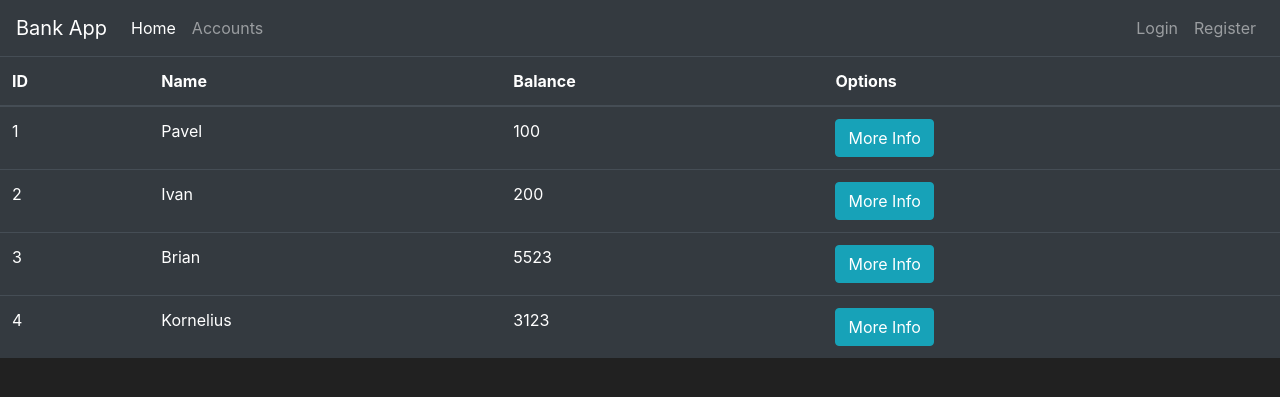
After one commit to BNukhkadiev/BankDB, a Flask app: page /accounts in a window 1280 px wide. The commit adds this page. Shown: the top 397 px of the page. Run offline with Flask 2, Linux system fonts and the light colour scheme; some libraries are stand-ins or nearby versions.

Commit message:
Added Template Inheritance. Also Added Accounts page

```diff
--- a/app.py
+++ b/app.py
@@ -25,18 +25,8 @@ class Account(db.Model):
     """
     id = db.Column(db.Integer(), primary_key=True)
     balance = db.Column(db.Float(), nullable=False)
-    client_id = db.ForeignKey(Client.id)
+    client_id = db.Column(db.Integer, db.ForeignKey(Client.id))
     currency = db.String(db.String(length=15))
-
-
-class Credit(db.Model):
-    """
-    Класс таблицы содержащей данные об оформленных кредитах
-    """
-    id = db.Column(db.Integer(), primary_key=True)
-    percentage = db.Column(db.Float(), nullable=False)
-    credit_amount = db.Column(db.Float, nullable=False)
-    last_payment_date = db.Column(db.Date, nullable=False)
 
 
 class Transfer(db.Model):
@@ -44,8 +34,8 @@ class Transfer(db.Model):
     Класс таблицы содержащей данные о переводах
     """
     id = db.Column(db.Integer(), primary_key=True)
-    receiver_account_id = db.ForeignKey(Account.id)
-    sender_account_id = db.ForeignKey(Account.id)
+    receiver_account_id = db.Column(db.Integer, db.ForeignKey(Account.id))
+    sender_account_id = db.Column(db.Integer, db.ForeignKey(Account.id))
     transfer_amount = db.Column(db.Float, nullable=False)
 
 
@@ -59,31 +49,43 @@ class Employee(db.Model):
 
 
 # Добавить эти таблицы (У них не работает Foreign KEy посмотри как это пофиксить в репозитории heelo flask
-# class Credit(db.Model):
-#     id = db.Column(db.Integer(), primary_key=True)
-#     employee_id = db.ForeignKey(Employee.id)
-#     client_id = db.ForeignKey(Client.id)
-#     percentage = db.Column(db.Float(), nullable=False)
-#     credit_amount = db.Column(db.Float(), nullable=False)
-#     last_payment_date = db.Column(db.Date(), nullable=False)
-#
-#
-# class Service(db.Model):
-#     id = db.Column(db.Integer(), primary_key=True)
-#     service_name = db.Column(db.String(225), nullable=False)
-#
-#
-# class Payment(db.Model):
-#     id = db.Column(db.Integer(), primary_key=True)
-#     payment_amount = db.Column(db.Float(), nullable=False)
-#     employee_id = db.ForeignKey(Employee.id)
-#     account_id = db.ForeignKey(Account.id)
+class Credit(db.Model):
+    id = db.Column(db.Integer(), primary_key=True)
+    employee_id = db.Column(db.Integer, db.ForeignKey(Employee.id))
+    client_id = db.Column(db.Integer, db.ForeignKey(Client.id))
+    percentage = db.Column(db.Float(), nullable=False)
+    credit_amount = db.Column(db.Float(), nullable=False)
+    last_payment_date = db.Column(db.Date(), nullable=False)
+
+
+class Service(db.Model):
+    id = db.Column(db.Integer(), primary_key=True)
+    service_name = db.Column(db.String(225), nullable=False)
+
+
+class Payment(db.Model):
+    id = db.Column(db.Integer(), primary_key=True)
+    payment_amount = db.Column(db.Float(), nullable=False)
+    employee_id = db.Column(db.Integer, db.ForeignKey(Employee.id))
+    account_id = db.Column(db.Integer, db.ForeignKey(Account.id))
 
 
 @app.route('/')
-def index():
+@app.route('/home')
+def home_page():
     name = request.args.get('name', 'world')
     return render_template('index.html', name=name)
+
+
+@app.route("/accounts")
+def accounts_page():
+    accounts = [
+        {'id': 1, 'name': 'Pavel', 'balance': 100},
+        {'id': 2, 'name': 'Ivan', 'balance': 200},
+        {'id': 3, 'name': 'Brian', 'balance': 5523},
+        {'id': 4, 'name': 'Kornelius', 'balance': 3123}
+    ]
+    return render_template('accounts.html', accounts=accounts)
 
 
 # @app.route("/register", methods=["POST"])
--- /dev/null
+++ b/templates/accounts.html
@@ -0,0 +1,33 @@
+{% extends "layout.html" %}
+
+{% block title %}
+Accounts page
+{% endblock %}
+
+{% block body %}
+<table class="table table-hover table-dark">
+    <thead>
+    <tr>
+        <!-- Your Columns HERE -->
+        <th scope="col">ID</th>
+        <th scope="col">Name</th>
+        <th scope="col">Balance</th>
+        <th scope="col">Options</th>
+    </tr>
+    </thead>
+    <tbody>
+    <!-- Your rows inside the table HERE: -->
+    {% for account in accounts %}
+    <tr>
+        <td>{{ account.id }}</td>
+        <td>{{ account.name }}</td>
+        <td>{{ account.balance }}</td>
+        <td>
+            <button class="btn btn-outline btn-info">More Info</button>
+        </td>
+    </tr>
+    {% endfor %}
+
+    </tbody>
+</table>
+{% endblock %}
--- a/templates/layout.html
+++ b/templates/layout.html
@@ -3,27 +3,29 @@
 <head>
     <!-- Required meta tags -->
     <meta charset="utf-8">
-    <meta name="viewport" content="width=device-width, initial-scale=1">
-
+    <meta name="viewport" content="width=device-width, initial-scale=1, shrink-to-fit=no">
     <!-- Bootstrap CSS -->
-    <link href="https://cdn.jsdelivr.net/npm/bootstrap@5.1.3/dist/css/bootstrap.min.css" rel="stylesheet"
-          integrity="sha384-1BmE4kWBq78iYhFldvKuhfTAU6auU8tT94WrHftjDbrCEXSU1oBoqyl2QvZ6jIW3" crossorigin="anonymous">
-
-    <title>Bank app</title>
+    <link rel="stylesheet" href="https://cdn.jsdelivr.net/npm/bootstrap@4.5.3/dist/css/bootstrap.min.css"
+          integrity="sha384-TX8t27EcRE3e/ihU7zmQxVncDAy5uIKz4rEkgIXeMed4M0jlfIDPvg6uqKI2xXr2" crossorigin="anonymous">
+    <title>
+        {% block title %}
+        {% endblock %}
+    </title>
 </head>
 <body>
+<!-- Navbar here -->
 <nav class="navbar navbar-expand-md navbar-dark bg-dark">
-    <a class="navbar-brand" href="#">Bank App</a>
+    <a class="navbar-brand" href="{{ url_for('home_page') }}">Bank App</a>
     <button class="navbar-toggler" type="button" data-toggle="collapse" data-target="#navbarNav">
         <span class="navbar-toggler-icon"></span>
     </button>
     <div class="collapse navbar-collapse" id="navbarNav">
         <ul class="navbar-nav mr-auto">
             <li class="nav-item active">
-                <a class="nav-link" href="#">Home</a>
+                <a class="nav-link" href="{{ url_for('home_page') }}">Home <span class="sr-only">(current)</span></a>
             </li>
             <li class="nav-item">
-                <a class="nav-link" href="#">Market</a>
+                <a class="nav-link" href="{{ url_for('accounts_page') }}">Accounts</a>
             </li>
         </ul>
         <ul class="navbar-nav">
@@ -36,21 +38,27 @@
         </ul>
     </div>
 </nav>
-{% block body %} {% endblock %}
+<!-- Future Content here -->
+{% block body %}
+{% endblock %}
 
-
-
-<!-- Optional JavaScript; choose one of the two! -->
-
-<!-- Option 1: Bootstrap Bundle with Popper -->
-<script src="https://cdn.jsdelivr.net/npm/bootstrap@5.1.3/dist/js/bootstrap.bundle.min.js"
-        integrity="sha384-ka7Sk0Gln4gmtz2MlQnikT1wXgYsOg+OMhuP+IlRH9sENBO0LRn5q+8nbTov4+1p"
+<!-- Optional JavaScript -->
+<!-- jQuery first, then Popper.js, then Bootstrap JS -->
+<script src='https://kit.fontawesome.com/a076d05399.js'></script>
+<script src="https://code.jquery.com/jquery-3.5.1.slim.min.js"
+        integrity="sha384-DfXdz2htPH0lsSSs5nCTpuj/zy4C+OGpamoFVy38MVBnE+IbbVYUew+OrCXaRkfj"
         crossorigin="anonymous"></script>
-
-<!-- Option 2: Separate Popper and Bootstrap JS -->
-<!--
-<script src="https://cdn.jsdelivr.net/npm/@popperjs/core@2.10.2/dist/umd/popper.min.js" integrity="sha384-7+zCNj/IqJ95wo16oMtfsKbZ9ccEh31eOz1HGyDuCQ6wgnyJNSYdrPa03rtR1zdB" crossorigin="anonymous"></script>
-<script src="https://cdn.jsdelivr.net/npm/bootstrap@5.1.3/dist/js/bootstrap.min.js" integrity="sha384-QJHtvGhmr9XOIpI6YVutG+2QOK9T+ZnN4kzFN1RtK3zEFEIsxhlmWl5/YESvpZ13" crossorigin="anonymous"></script>
--->
+<script src="https://cdn.jsdelivr.net/npm/popper.js@1.16.1/dist/umd/popper.min.js"
+        integrity="sha384-9/reFTGAW83EW2RDu2S0VKaIzap3H66lZH81PoYlFhbGU+6BZp6G7niu735Sk7lN"
+        crossorigin="anonymous"></script>
+<script src="https://stackpath.bootstrapcdn.com/bootstrap/4.5.2/js/bootstrap.min.js"
+        integrity="sha384-B4gt1jrGC7Jh4AgTPSdUtOBvfO8shuf57BaghqFfPlYxofvL8/KUEfYiJOMMV+rV"
+        crossorigin="anonymous"></script>
 </body>
+<style>
+    body {
+        background-color: #212121;
+        color: white
+    }
+</style>
 </html>
```
Also changed, not shown: templates/index.html (+8 -1 lines).
